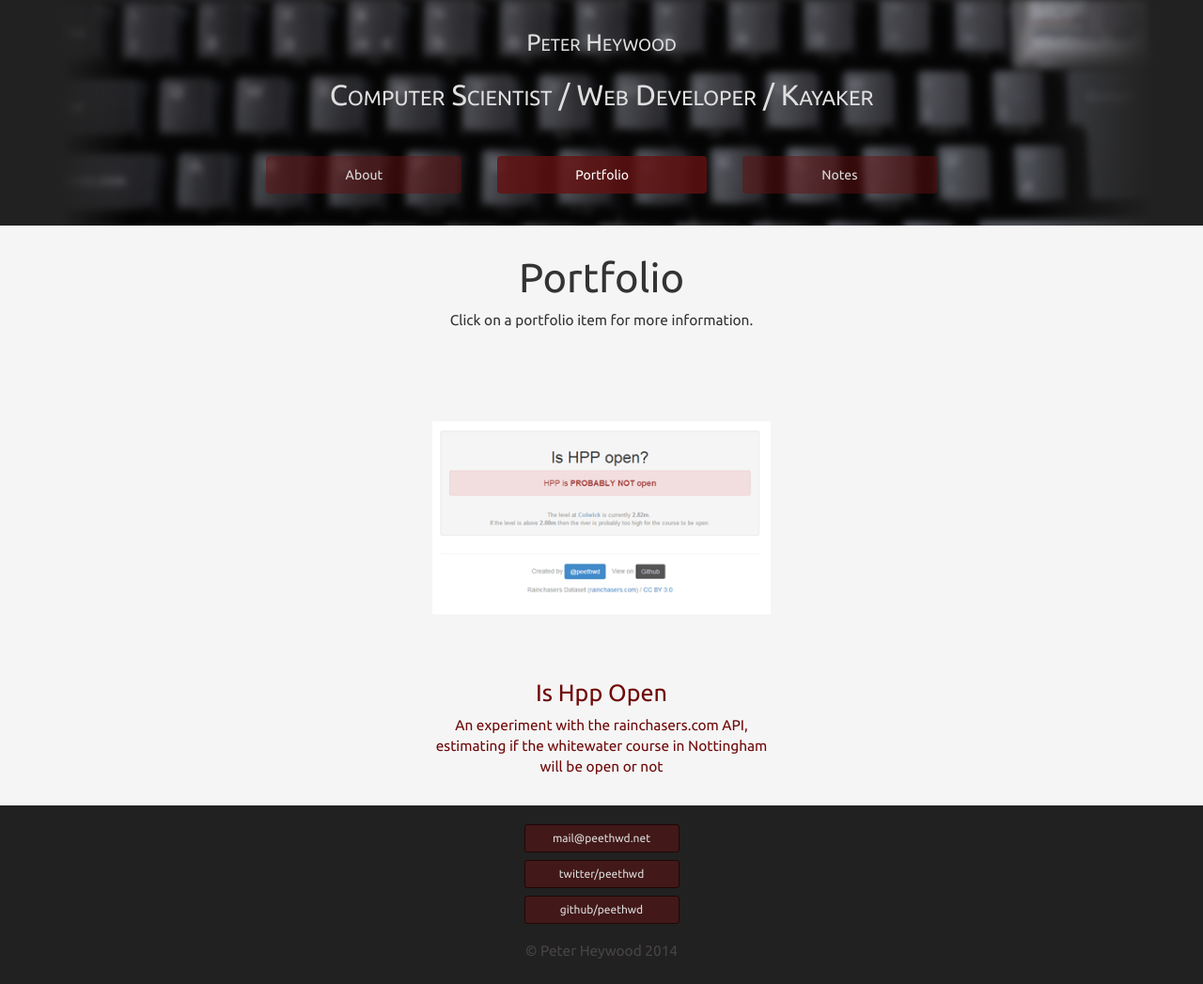
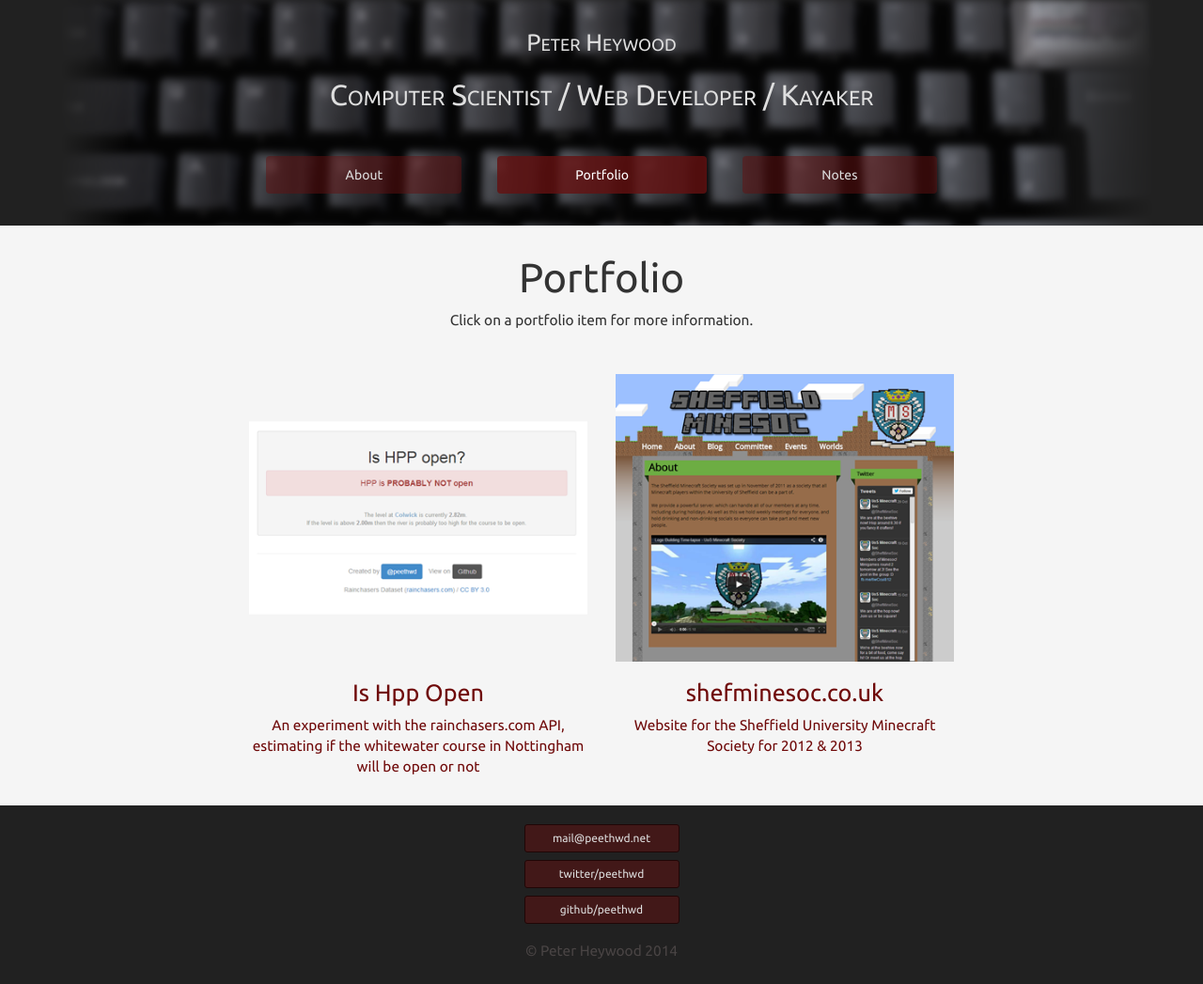
Before and after one commit to ptheywood/ptheywood.github.io, a Jekyll site: the page built from portfolio/index.html, in a window 1280 px wide. Shown: the whole page at 94% size. Built offline with Jekyll 4.4.1, drawn with Linux system fonts in a browser that asks for light colours; nearby versions of some CDN libraries; Markdown is read by kramdown in place of the engine named in the settings.

Commit message:
Add shefminesoc.co.uk to /portfolio

```diff
--- a/_data/portfolio.yml
+++ b/_data/portfolio.yml
@@ -2,3 +2,8 @@
   description: "An experiment with the rainchasers.com API, estimating if the whitewater course in Nottingham will be open or not"
   imgsrc: "/img/portfolio/is-hpp-open-cover.png"
   path: "/portfolio/is-hpp-open/"
+
+- title: shefminesoc.co.uk
+  description: "Website for the Sheffield University Minecraft Society for 2012 & 2013"
+  imgsrc: "/img/portfolio/shefminesoc-cover.png"
+  path: "/portfolio/shefminesoc.co.uk/"
--- /dev/null
+++ b/portfolio/shefminesoc.co.uk/index.md
@@ -0,0 +1,17 @@
+---
+layout: portfolio-item
+title: is-hpp-open | Portfolio
+---
+
+## Sheffield Minecraft Society
+###[shefminesoc.co.uk](http://shefminesoc.co.uk/)
+
+While at the University of Sheffield in 2012, a group of Computer Science students formed the [Minecraft](http://minecraft.net) society of the Union to socialise with othe minecrafters within the university. I was the Web Developer on the committe for the *2011-2012* and *2012-2013* academic years.
+
+I built a [Wordpress](http://wordpress.com) theme in the style of minecraft and added the core content so that other commitee members would be able to update and add content to the site with ease.
+
+![The header area of shefminesoc.co.uk]({{site.baseurl}}/img/portfolio/shefminesoc-head.png)
+
+**Javascript** was added to animate the clouds accross the header, and also the ghast when moused over. I ended up creating a bug where the ghast's animation could be repeated by repeatidly hoverign over it. I fixed this with the normal behaviour, but left it in as an easter egg.
+
+![The footer area of shefminesoc.co.uk]({{site.baseurl}}/img/portfolio/shefminesoc-foot.png)
```
Also changed, not shown: img/portfolio/shefminesoc-cover.png (added), img/portfolio/shefminesoc-foot.png (added), img/portfolio/shefminesoc-head.png (added).
